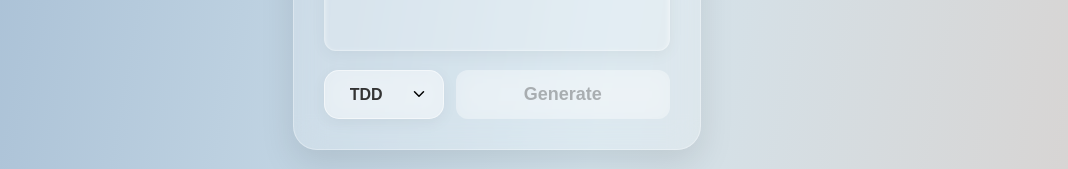
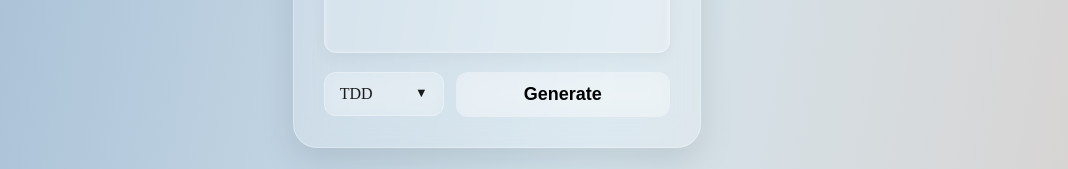
Before and after one commit to twentyvanty/AI-test-case-generator, a React (Vite) app in the folder frontend/: page / in a window 1280 px wide. Shown: the part 455-624 px from the top of the page, without its empty margins (155-1223 px from the left). Built offline with nearby package versions, Linux system fonts and the light colour scheme.

Commit message:
redesign

```diff
--- a/frontend/src/App.css
+++ b/frontend/src/App.css
@@ -239,56 +239,63 @@ select option {
   box-sizing: border-box;
 }
 
-/* 3. ปรับ Dropdown และปุ่มให้แชร์พื้นที่กัน */
+/* Container ของ Dropdown */
 .custom-dropdown {
-  flex: 1;              /* ให้กินพื้นที่ส่วนใหญ่ หรือตั้งค่าตามต้องการ */
   position: relative;
+  flex: 0 0 120px; /* กำหนดความกว้างคงที่ */
+  user-select: none;
 }
 
+/* หัวข้อ Dropdown (แผ่นกระจกหลัก) */
 .dropdown-header {
-  background: rgba(255, 255, 255, 0.25);
+  background: rgba(255, 255, 255, 0.2);
   backdrop-filter: blur(10px);
-  border: 1px solid rgba(255, 255, 255, 0.4);
-  padding: 12px 20px;
+  border: 1px solid rgba(255, 255, 255, 0.3);
+  padding: 12px 15px;
   border-radius: 12px;
   cursor: pointer;
   display: flex;
   justify-content: space-between;
   align-items: center;
+  color: #1a1a1a;
+  font-weight: 500;
   transition: all 0.3s ease;
-  min-height: 45px; /* ล็อกความสูงไว้ */
 }
 
-/* ส่วนที่เด้งลงมา ต้องอยู่บนสุดเสมอ */
+.dropdown-header:hover {
+  background: rgba(255, 255, 255, 0.3);
+}
+
+/* รายการตัวเลือก (แผ่นกระจกที่ลอยลงมา) */
 .dropdown-list {
   position: absolute;
-  top: calc(100% + 5px);
+  top: calc(100% + 8px);
   left: 0;
   right: 0;
-  background: rgba(255, 255, 255, 0.8); /* เพิ่มความทึบให้เลือกง่ายขึ้น */
+  background: rgba(255, 255, 255, 0.4);
   backdrop-filter: blur(20px);
-  border: 1px solid rgba(255, 255, 255, 0.5);
+  border: 1px solid rgba(255, 255, 255, 0.3);
   border-radius: 12px;
-  box-shadow: 0 10px 25px rgba(0, 0, 0, 0.2);
-  z-index: 999; /* สูงที่สุดในหน้าจอ */
   overflow: hidden;
+  z-index: 1000;
+  box-shadow: 0 8px 32px rgba(0, 0, 0, 0.1);
 }
 
 .option {
-  padding: 12px 20px;
+  padding: 12px 15px;
   cursor: pointer;
-  transition: all 0.2s;
+  transition: 0.2s;
+  color: #1a1a1a;
 }
 
 .option:hover {
   background: rgba(255, 255, 255, 0.3);
-  padding-left: 25px; /* เอฟเฟกต์เลื่อนนิดๆ เวลา hover */
 }
 
-/* ปรับแต่งลูกศรให้หมุนได้ */
+/* ลูกศรหมุน */
 .arrow {
+  font-size: 0.8rem;
   transition: transform 0.3s ease;
-  font-size: 0.8rem;
 }
 .arrow.open {
   transform: rotate(180deg);
--- a/frontend/src/pages/GeneratePage.tsx
+++ b/frontend/src/pages/GeneratePage.tsx
@@ -7,6 +7,7 @@ interface GeneratePageProps {
 const GeneratePage: React.FC<GeneratePageProps> = ({ onGenerate }) => {
   const [requirement, setRequirement] = useState("");
   const [testType, setTestType] = useState("TDD");
+  const [isOpen, setIsOpen] = useState(false);
 
   const handleInput = (e: React.ChangeEvent<HTMLTextAreaElement>) => {
     setRequirement(e.target.value);
@@ -23,20 +24,24 @@ const GeneratePage: React.FC<GeneratePageProps> = ({ onGenerate }) => {
         onChange={handleInput}
         placeholder="Describe your requirement..."
       />
+
       <div className="action-bar">
-        <select
-          className="custom-select"
-          value={testType}
-          onChange={(e) => setTestType(e.target.value)}
-        >
-          <option value="TDD">TDD</option>
-          <option value="BDD">BDD</option>
-        </select>
-        <button
-          className="generate-btn"
-          onClick={() => onGenerate(requirement, testType)}
-          disabled={!requirement.trim()}
-        >
+        {/* Custom Glass Dropdown */}
+        <div className="custom-dropdown">
+          <div className="dropdown-header" onClick={() => setIsOpen(!isOpen)}>
+            <span>{testType}</span>
+            <span className={`arrow ${isOpen ? 'open' : ''}`}>▼</span>
+          </div>
+
+          {isOpen && (
+            <div className="dropdown-list fade-in">
+              <div className="option" onClick={() => { setTestType("BDD"); setIsOpen(false); }}>BDD</div>
+              <div className="option" onClick={() => { setTestType("TDD"); setIsOpen(false); }}>TDD</div>
+            </div>
+          )}
+        </div>
+
+        <button className="generate-btn" onClick={() => onGenerate(requirement, testType)}>
           Generate
         </button>
       </div>
```
